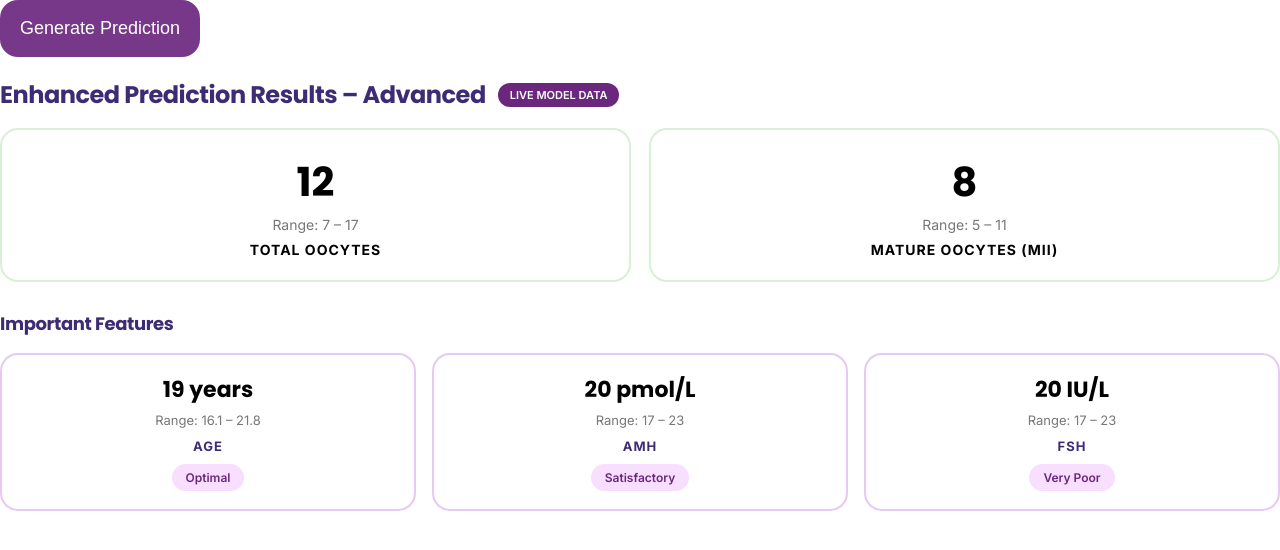
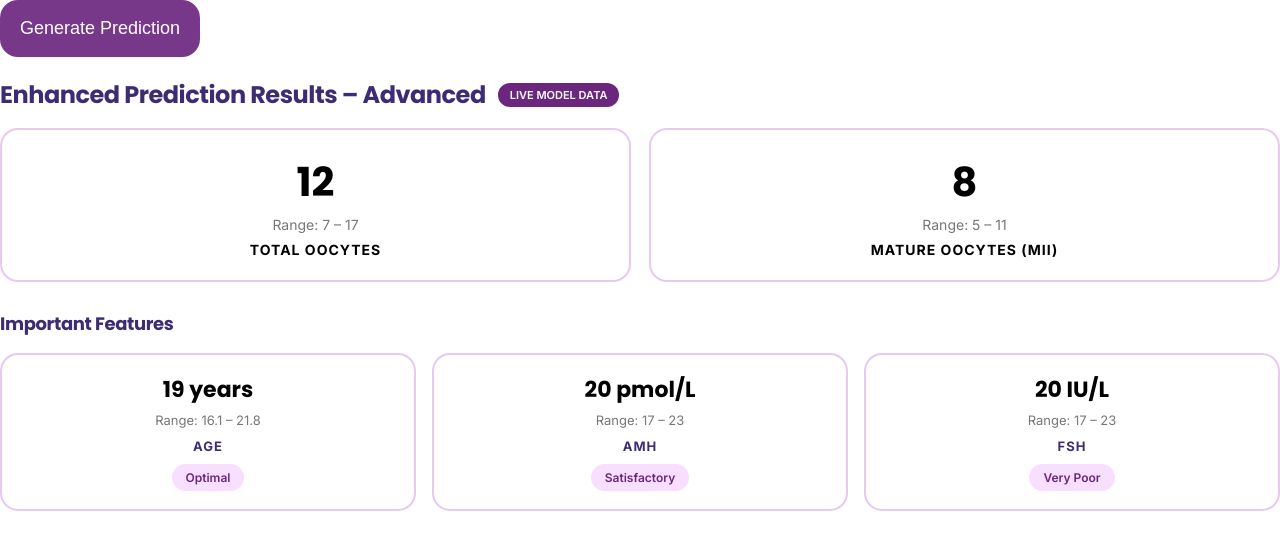
Before and after one commit to prasanna927/advnc, a plain HTML site: page index.html in a window 1280 px wide. Both pictures are taken after a click on the button "Generate Prediction". Drawn offline with Linux system fonts and the light colour scheme.

Commit message:
Update index.html

```diff
--- a/index.html
+++ b/index.html
@@ -78,7 +78,7 @@
     }
 
     .primary-box {
-      border: 2px solid #d9f0d6;
+      border: 2px solid #e6c9f5;
       border-radius: 18px;
       padding: 22px;
       text-align: center;
```
